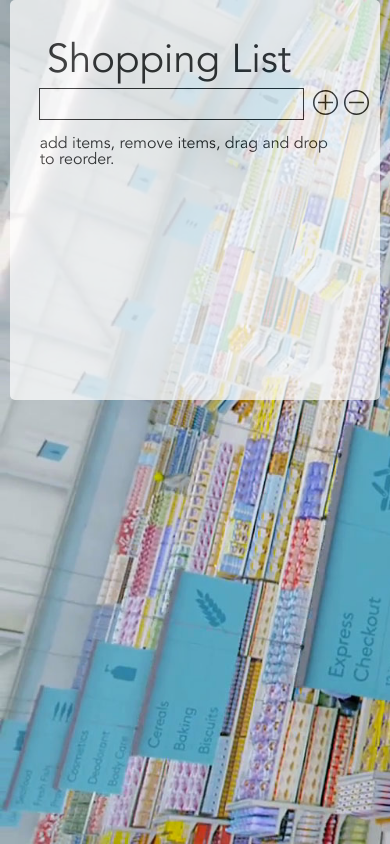
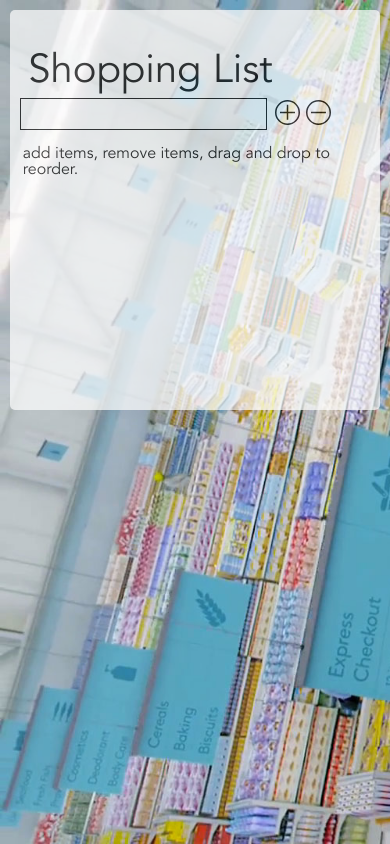
Before and after one commit to ashield/shopping-list, a plain HTML site: page index.html in a window 390 px wide. Drawn offline with nearby package versions, Linux system fonts and the light colour scheme.

Commit message:
Absolute final for course hand in
Fully responsive

```diff
--- a/style.css
+++ b/style.css
@@ -150,6 +150,10 @@ input:focus {
 }
 
 @media (max-width: 535px) {
+	.list {
+		top: 10px;
+	}
+
 	.basket {
 		left: 20px;
 	}
@@ -159,15 +163,23 @@ input:focus {
 }
 
 @media (max-width: 450px) {
-	.list {
-		top: 0;
+	#item {
+		width:65%;
+		margin: 8px 4px 5px 10px;
 	}
 	.basket {
 		display: none;
 	}
 	.list h1 {
-		padding: 40px 0 0 10%;
+		padding: 40px 0 0 5%;
 	}
+	.instructions {
+		padding: 10px 35px 0 13px;
+
+	}
+	 .list ul {
+  	padding: 10px 0 10px 6px;
+  }
 }
 
 /* Font  */
```
